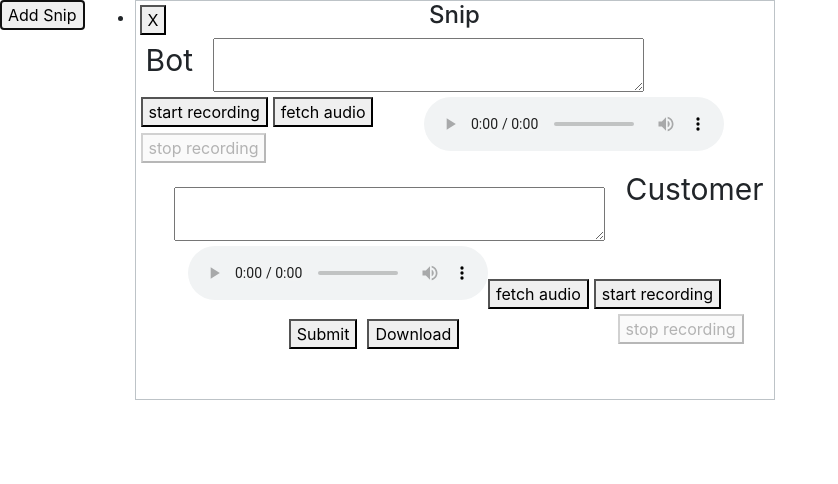
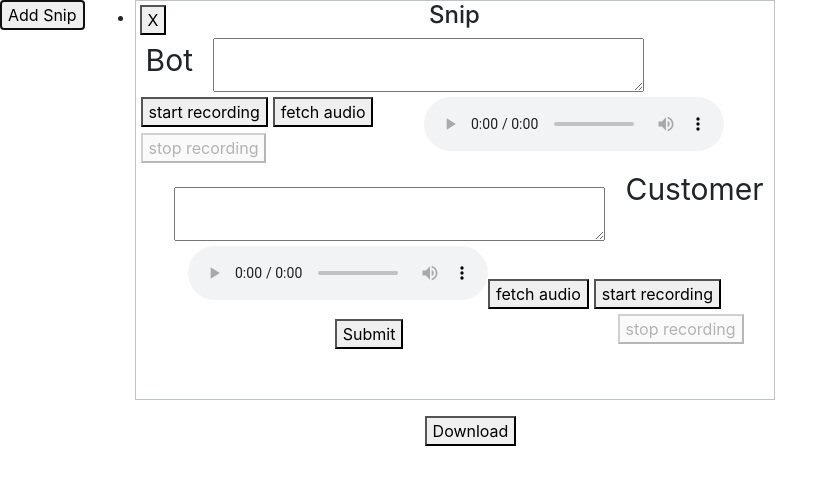
Before and after one commit to kaushiki20/ChatSnippnet, a React (Create React App) app: page / in a window 1280 px wide. Both pictures are taken after a click on the button "Add Snip". Shown: the top 484 px of the page, without its empty margins (0-838 px from the left). Built offline with nearby package versions, Linux system fonts and the light colour scheme; no server answers.

Commit message:
download fixed

```diff
--- a/src/App.js
+++ b/src/App.js
@@ -14,7 +14,23 @@ const initialDnDState = {
 function App() {
   const [snip, setSnip] = useState([]);
   const [dragAndDrop, setDragAndDrop] = React.useState(initialDnDState);
-  const [chat, setChat] = useState([{}]);
+  const [chat, setChat] = useState([]);
+
+  const handleDownload = () => {
+    const fileName = "file";
+    const json = JSON.stringify(chat);
+    debugger;
+    const blob = new Blob([json], { type: "application/json" });
+
+    const href = URL.createObjectURL(blob);
+    const link = document.createElement("a");
+    link.href = href;
+    link.download = fileName + ".json";
+    document.body.appendChild(link);
+    link.click();
+    document.body.removeChild(link);
+  };
+
   const AddSnip = () => {
     setSnip([
       ...snip,
@@ -26,19 +42,6 @@ function App() {
     const newsnip = [...snip];
     newsnip.splice(i, 1);
     setSnip(newsnip);
-  };
-
-  const handleDownload = () => {
-    const fileName = "file";
-    const json = JSON.stringify(chat);
-    const blob = new Blob([json], { type: "application/json" });
-    const href = URL.createObjectURL(blob);
-    const link = document.createElement("a");
-    link.href = href;
-    link.download = fileName + ".json";
-    document.body.appendChild(link);
-    link.click();
-    document.body.removeChild(link);
   };
 
   const onDragStart = (event) => {
@@ -164,6 +167,7 @@ function App() {
             </li>
           </ul>
         ))}
+        <button onClick={handleDownload}>Download</button>
       </div>
     </div>
   );
--- a/src/pages/Cards.js
+++ b/src/pages/Cards.js
@@ -14,23 +14,17 @@ function Cards({ chat, setChat, download }) {
 
   const handleSubmit = (e) => {
     e.preventDefault();
+    debugger;
     setChat([...chat, { id: "", user: user, bot: bot }]);
   };
 
+  const handleDownload = () => {
+    console.log(chat);
+    debugger;
+    download();
+  };
+
   console.log(user.audio);
-  useEffect(() => {
-    if (audioURL) {
-      const newChat = chat.map((c, i) => {
-        if (c.user === audioURL[i].type) {
-          console.log(audioURL[i].audioUrl);
-          return audioURL.audioUrl;
-        } else {
-          return c;
-        }
-      });
-      setChat(newChat);
-    }
-  }, [audioURL]);
 
   return (
     <div>
@@ -54,7 +48,7 @@ function Cards({ chat, setChat, download }) {
               <textarea
                 value={bot.text}
                 onChange={(e) => {
-                  setBot({ text: e.target.value });
+                  setBot({ ...bot, text: e.target.value });
                 }}
                 style={{ float: "left", marginLeft: "20px" }}
                 id="w3mission"
@@ -84,7 +78,7 @@ function Cards({ chat, setChat, download }) {
                 <button
                   style={{ float: "left", marginTop: "5px" }}
                   onClick={() => {
-                    setBot({ audio: audioURL[1].audioUrl });
+                    setBot({ ...bot, audio: audioURL[1].audioUrl });
                   }}
                 >
                   fetch audio
@@ -116,7 +110,7 @@ function Cards({ chat, setChat, download }) {
               <textarea
                 value={user.text}
                 onChange={(e) => {
-                  setUser({ text: e.target.value });
+                  setUser({ ...user, text: e.target.value });
                 }}
                 style={{ float: "right", marginRight: "20px" }}
                 id="w3mission"
@@ -134,7 +128,7 @@ function Cards({ chat, setChat, download }) {
 
                 <button
                   onClick={() => {
-                    setUser({ audio: audioURL[0].audioUrl });
+                    setUser({ ...user, audio: audioURL[0].audioUrl });
                   }}
                 >
                   fetch audio
@@ -164,7 +158,6 @@ function Cards({ chat, setChat, download }) {
           <button onClick={handleSubmit} style={{ marginRight: "10px" }}>
             Submit
           </button>
-          <button onClick={download}>Download</button>
         </div>
       </div>
     </div>
```
